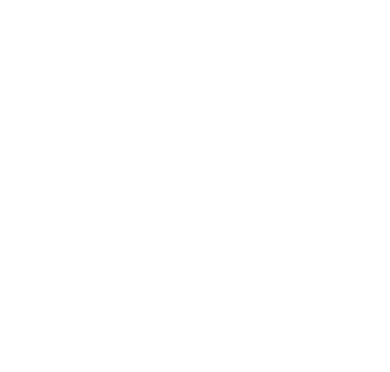
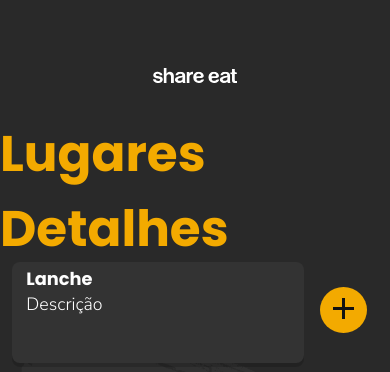
Before and after one commit to pixelsomatic/share-eat, a React (Create React App) app: page /detalhes in a window 390 px wide. Shown: the top 372 px of the page. Built offline with nearby package versions, Linux system fonts and the light colour scheme.

Commit message:
- Implementa tela interna de detalhes dos restaurantes selecionados

```diff
--- /dev/null
+++ b/src/Details.css
@@ -0,0 +1,89 @@
+.App-header h1 {
+    font-size: 50px;
+    font-family: 'Poppins', sans-serif;
+    color: #F3AA00;
+}
+
+.card-details {
+    width: 28%;
+    height: 21%;
+    box-shadow: 0px 4px #00000029;
+    background-color: #333333;
+    border-radius: 8px;
+    position: absolute;
+    top: 30%;
+}
+
+@media screen and (max-width:1024px) {
+    .card-details {
+        width: 63%;
+        height: 12%;
+        top: 28%;
+        left: 10%;
+    }
+}
+
+@media screen and (max-width:450px) {
+    .card-details {
+        width: 75%;
+        left: 3%;
+        top: 31%;
+    }
+}
+
+.food-name {
+    text-align: initial;
+    font-family: 'Poppins', sans-serif;
+    margin-left: 5%;
+    margin-top: 1%;
+}
+
+.food-details {
+    text-align: initial;
+    margin-left: 5%;
+    font-family: 'Nunito Sans', sans-serif;
+}
+
+.add-meal {
+    top: 13rem;
+    left: 66%;
+    width: 60px;
+    height: 61px;
+    border-radius:50%;
+    -moz-border-radius:50%;
+    -webkit-border-radius:50%;
+    border: none;
+    opacity: 1;
+    background-color: #F3AA00;
+    cursor: pointer;
+    position: absolute;
+    }
+
+    #yellow {
+        width: 21px;
+    }
+
+    .add-meal:hover {
+        -webkit-transform: scale(1.1);
+        -ms-transform: scale(1.1);
+        transform: scale(1.1);
+        transition: width 0.2s;
+    }
+
+    @media screen and (max-width:1024px) {
+        .add-meal {
+            top: 30%;
+            left: 78%;
+            width: 71px;
+            height: 72px;
+        }
+    }
+
+    @media screen and (max-width:450px) {
+        .add-meal {
+            top: 34%;
+            left: 82%;
+            width: 47px;
+            height: 46px;
+        }
+    }
--- /dev/null
+++ b/src/Details.js
@@ -0,0 +1,26 @@
+import React from 'react';
+import './App.css';
+import './Details.css';
+import logo from './share-eat.svg';
+import background from './background-paint.svg';
+import addYellow from './ic_add_black.svg';
+
+export default class Details extends React.Component {
+   render () {
+      return (
+         <div className="App-header">
+               <img src={logo} className="logo" alt="logo" />
+               <h1> Lugares Detalhes </h1>
+               <img src={background} className="App-background" alt="background" />
+
+               <div className="card-details">
+                  <div className="food-name">Lanche</div>
+                  <div className="food-details">Descrição</div>
+               </div>
+               <button className="add-meal">
+                  <img src={addYellow} alt="add-yellow" id="yellow"/>
+               </button>
+         </div>
+      );
+   }
+}
--- a/src/Places.css
+++ b/src/Places.css
@@ -48,7 +48,7 @@
     }
 }
 
-h1 {
+.Places h1 {
 /* font-size: 50px; */
 font-family: 'Poppins', sans-serif;
 color: #F3AA00;
@@ -121,6 +121,11 @@
 margin-top: 1%;
 }
 
+.links {
+    text-decoration: none;
+    color: white;
+}
+
 .dishes {
 text-align: initial;
 margin-left: 5%;
--- a/src/Places.js
+++ b/src/Places.js
@@ -21,10 +21,12 @@
             <h1> Lugares </h1>
             <h6> lugares cadastrados </h6>
             <img src={background} className="App-background" alt="background" />
-            <div className="card-restaurant">
-              <div className="restaurant-name py-2 px-4"> restaurantes </div>
-              <div className="dishes"> pratos </div>
-            </div>
+                <div className="card-restaurant">
+              <Link to="/detalhes" className="links">
+                  <div className="restaurant-name py-2 px-4"> restaurantes </div>
+                  <div className="dishes"> pratos </div>
+              </Link>
+                </div>
               <Link to="/restaurantes">
                 <button className="add-menu">
                   <img src={addWhite}  alt="add"/>
--- a/src/Restaurants.css
+++ b/src/Restaurants.css
@@ -6,6 +6,12 @@
 align-items: center;
 }
 
-.logo {
+.logo-form {
     margin-top: 25%;
 }
+
+.formulario-background h1 {
+    font-size: 50px;
+    font-family: 'Poppins', sans-serif;
+    color: #F3AA00;
+}
--- a/src/Restaurants.js
+++ b/src/Restaurants.js
@@ -7,7 +7,7 @@
       return (
          <div className="formulario-background">
                <header>
-                  <img src={logo} className="logo" alt="logo" />
+                  <img src={logo} className="logo-form" alt="logo" />
                </header>
                   <h1> Restaurante Selecionado </h1>
          </div>
--- a/src/index.js
+++ b/src/index.js
@@ -5,12 +5,14 @@
 import * as serviceWorker from './serviceWorker';
 import { BrowserRouter, Switch, Route } from 'react-router-dom'
 import Restaurantes from './Restaurants';
+import Details from './Details';
 
 ReactDOM.render(
 <BrowserRouter>
    <Switch>
       <Route path="/" exact={true} component={App} />
       <Route path="/restaurantes" component={Restaurantes} />
+      <Route path="/detalhes" component={Details} />
    </Switch>
 </BrowserRouter>
 , document.getElementById('root'));
```
Also changed, not shown: src/ic_add_black.svg (added).
